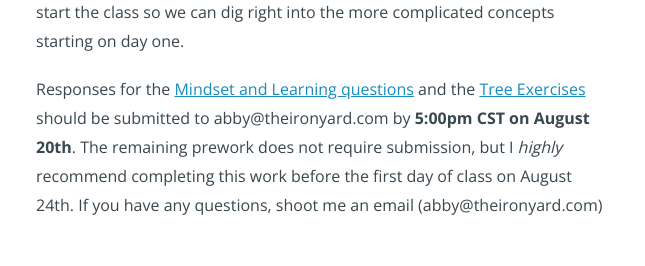
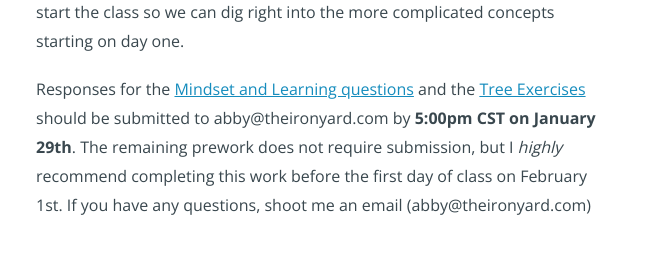
Before and after one commit to tiy-atx-ui/Prework, a plain HTML site: page index.html in a window 1280 px wide. Shown: the part 505-771 px from the top of the page, 254-899 px from the left. Drawn offline with nearby package versions, Linux system fonts and the light colour scheme.

Commit message:
Changed august dates to february

```diff
--- a/index.html
+++ b/index.html
@@ -39,7 +39,7 @@
 		<p>
 			The purpose of this course is to get you thinking and learning like a UI Designer. UI design, encompasses so much more than just creating a product that is visually appealing. UI designers have to design complicated interactions with the user in mind, while still maintaining a beautiful interface. Designing effective interfaces involves researching, experimenting, designing, coding, and testing.
 			<p>The purpose of this prework is to give you a basis of knowledge before you start the class so we can dig right into the more complicated concepts starting on day one.</p>
-			<p>Responses for the <a href="#mindset">Mindset and Learning questions</a> and the <a href="#coding">Tree Exercises</a> should be submitted to abby@theironyard.com by <strong>5:00pm CST on August 20th</strong>. The remaining prework does not require submission, but I <em>highly</em> recommend completing this work before the first day of class on August 24th. If you have any questions, shoot me an email (abby@theironyard.com)
+			<p>Responses for the <a href="#mindset">Mindset and Learning questions</a> and the <a href="#coding">Tree Exercises</a> should be submitted to abby@theironyard.com by <strong>5:00pm CST on January 29th</strong>. The remaining prework does not require submission, but I <em>highly</em> recommend completing this work before the first day of class on February 1st. If you have any questions, shoot me an email (abby@theironyard.com)
 		</p>
 		<h1 id="objectives">Objectives</h1>
 		<ul>
```
